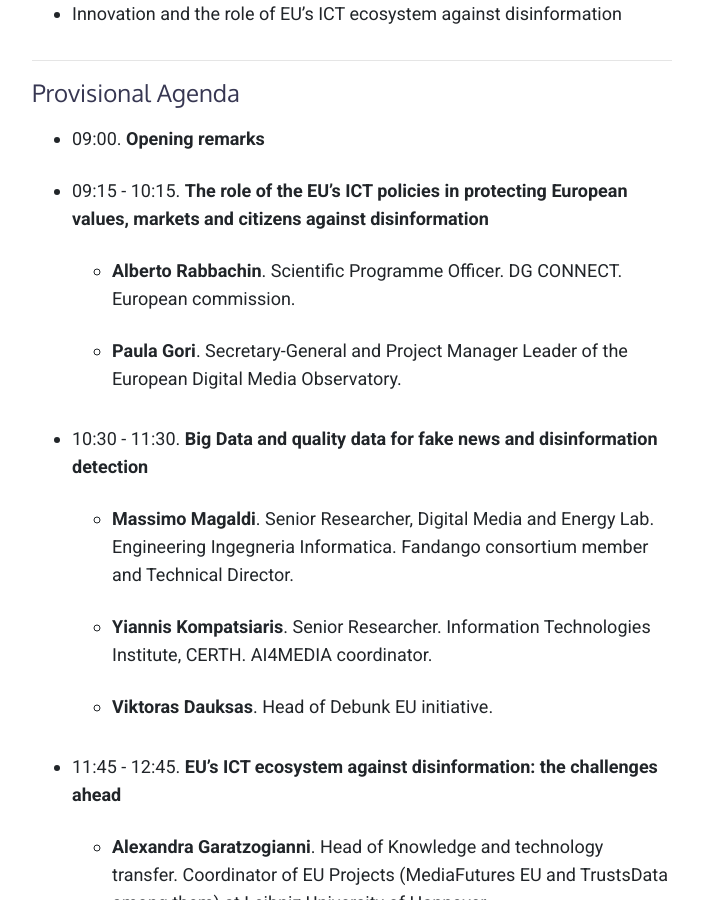
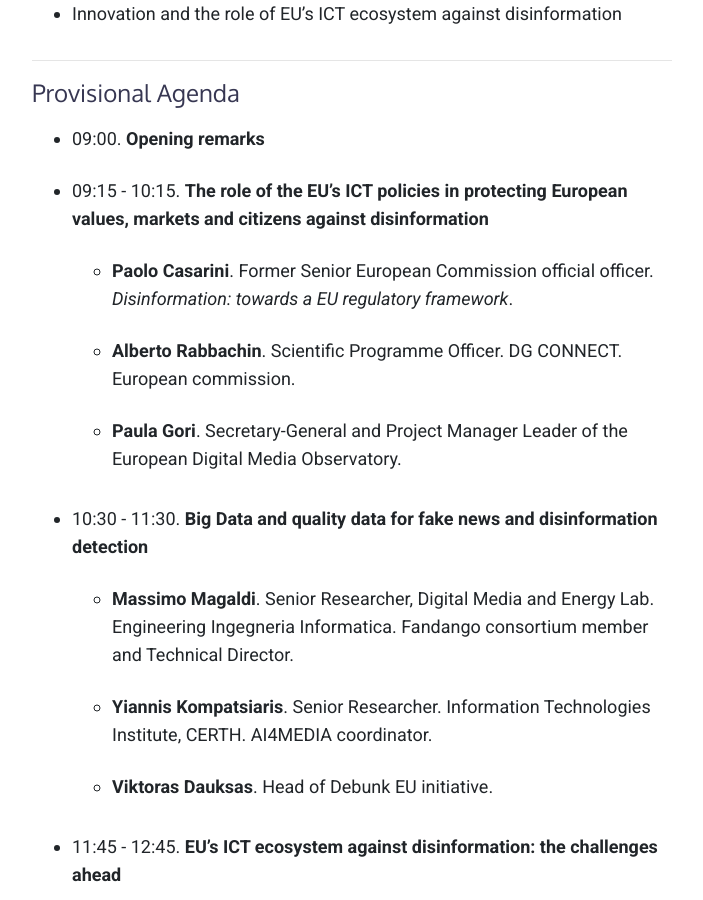
Before and after one commit to fandangOrg/fandango-web, a Jekyll site: the page built from _posts/2021-03-11-rethinking-the-possibilities-of-data-and-technology-in-the-fight-against-disinformation.markdown, in a window 1280 px wide and 900 px high, scrolled down 1276 px. Shown: the whole window, without its empty margins (288-991 px from the left). Built offline with Jekyll 4.4.1, drawn with Linux system fonts in a browser that asks for light colours; comment, search, counter and statistics services are not loaded.

Commit message:
Updated Rethinking The Possibilities Of Data And Technology In The Fight Against Disinformation

```diff
--- a/_posts/2021-03-11-rethinking-the-possibilities-of-data-and-technology-in-the-fight-against-disinformation.markdown
+++ b/_posts/2021-03-11-rethinking-the-possibilities-of-data-and-technology-in-the-fight-against-disinformation.markdown
@@ -22,6 +22,8 @@ A group of **high-level panelists** from different sectors will share with us th
 * 09:00. **Opening remarks**
 
 * 09:15 - 10:15. **The role of the EU’s ICT policies in protecting European values, markets and citizens against disinformation**
+
+  * **Paolo Casarini**. Former Senior European Commission official officer. *Disinformation: towards a EU regulatory framework*.
 
   * **Alberto Rabbachin**. Scientific Programme Officer. DG CONNECT. European commission.
 
```
